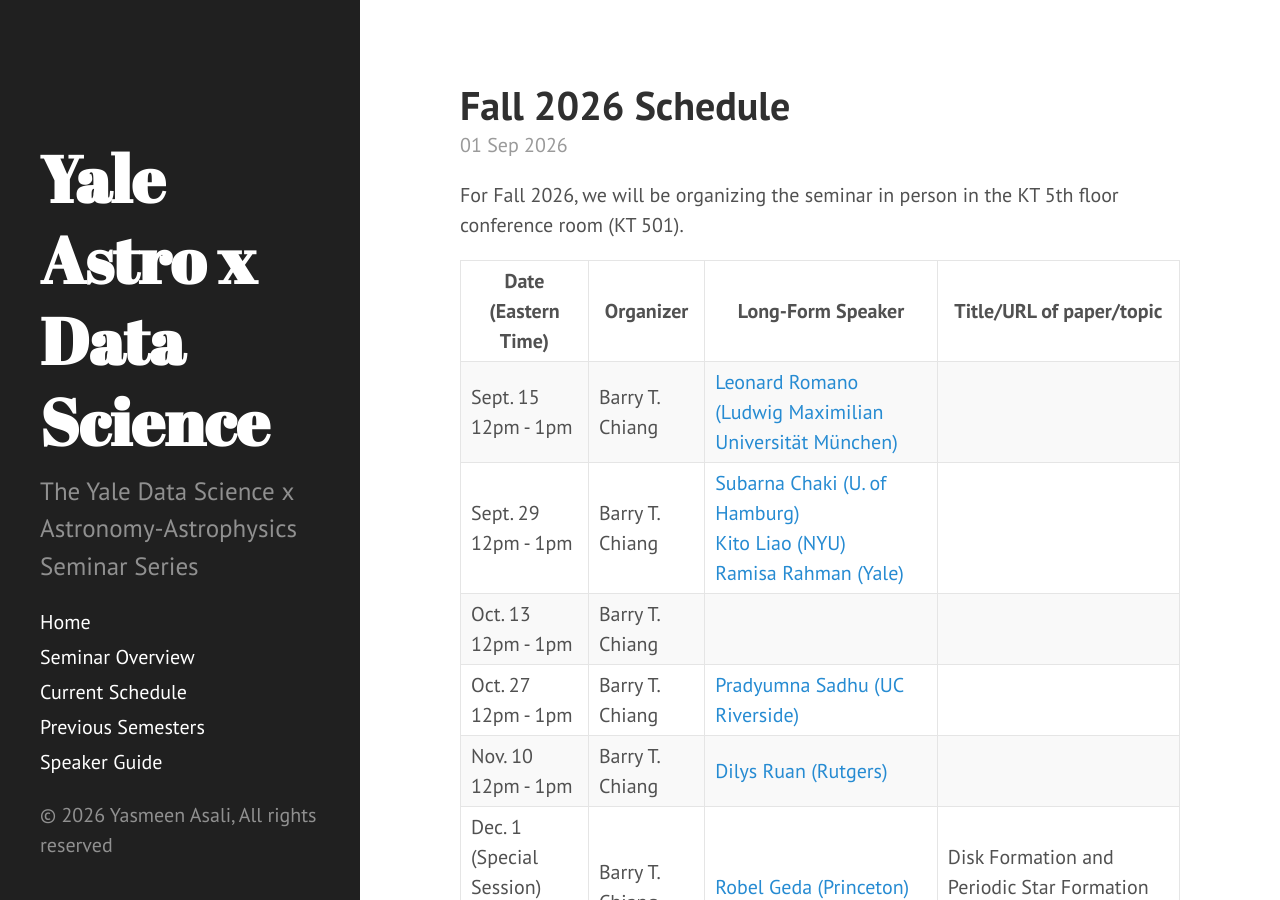
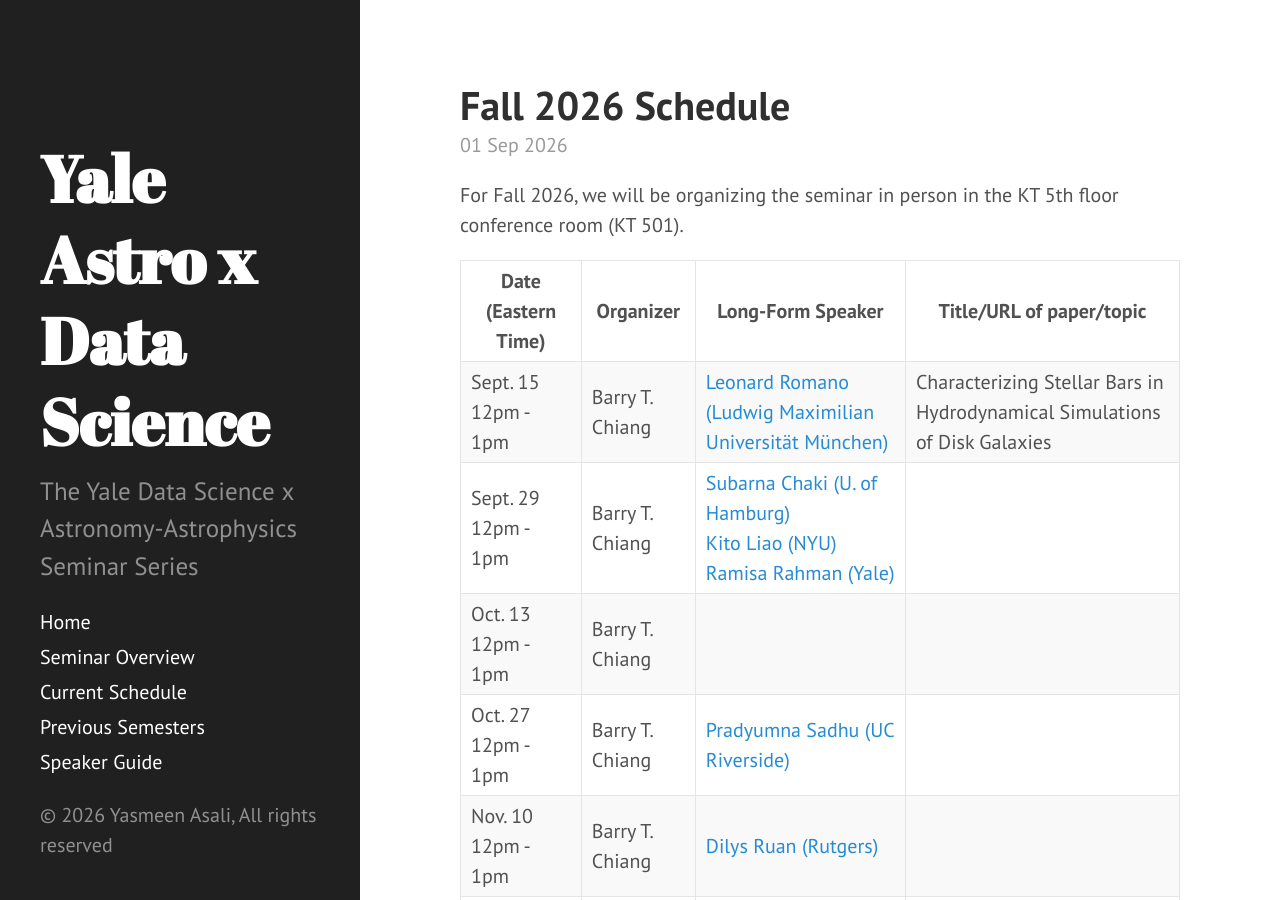
Before and after one commit to yale-dsaas/yale-dsaas.github.io, a Jekyll site: the page built from _posts/2026-09-01-fallschedule.md, in a window 1280 px wide and 900 px high. Built offline with Jekyll 4.4.1, drawn with Linux system fonts in a browser that asks for light colours.

Commit message:
Add Sept. 15 talk title to the fall schedule

```diff
--- a/_posts/2026-09-01-fallschedule.md
+++ b/_posts/2026-09-01-fallschedule.md
@@ -19,7 +19,7 @@
       <td>Sept. 15<br>12pm - 1pm</td>
       <td>Barry T. Chiang</td>
       <td><a href="https://leonardromano.github.io/">Leonard Romano (Ludwig Maximilian Universität München)</a></td>
-      <td></td>
+      <td>Characterizing Stellar Bars in Hydrodynamical Simulations of Disk Galaxies</td>
     </tr>
     <tr>
       <td>Sept. 29<br>12pm - 1pm</td>
```
